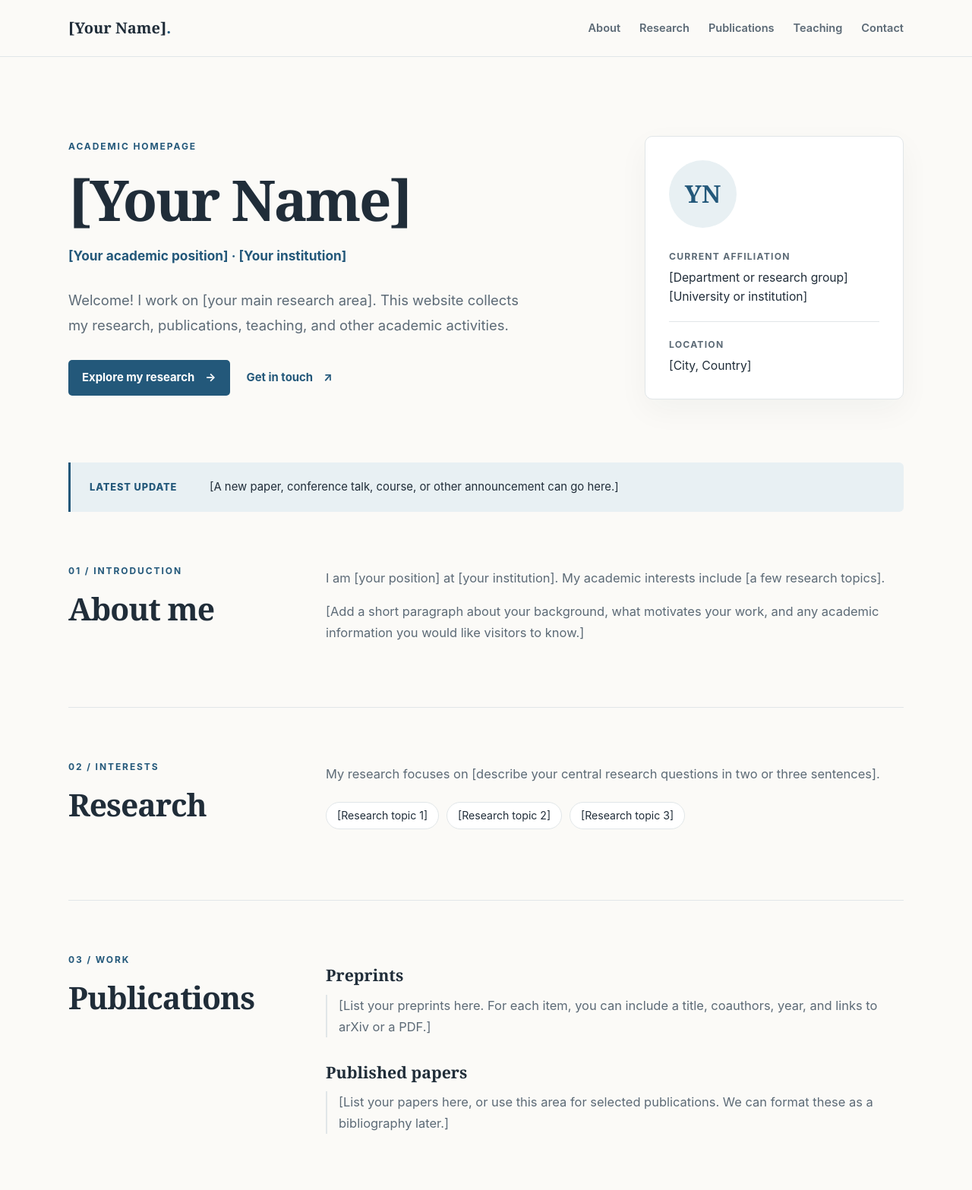
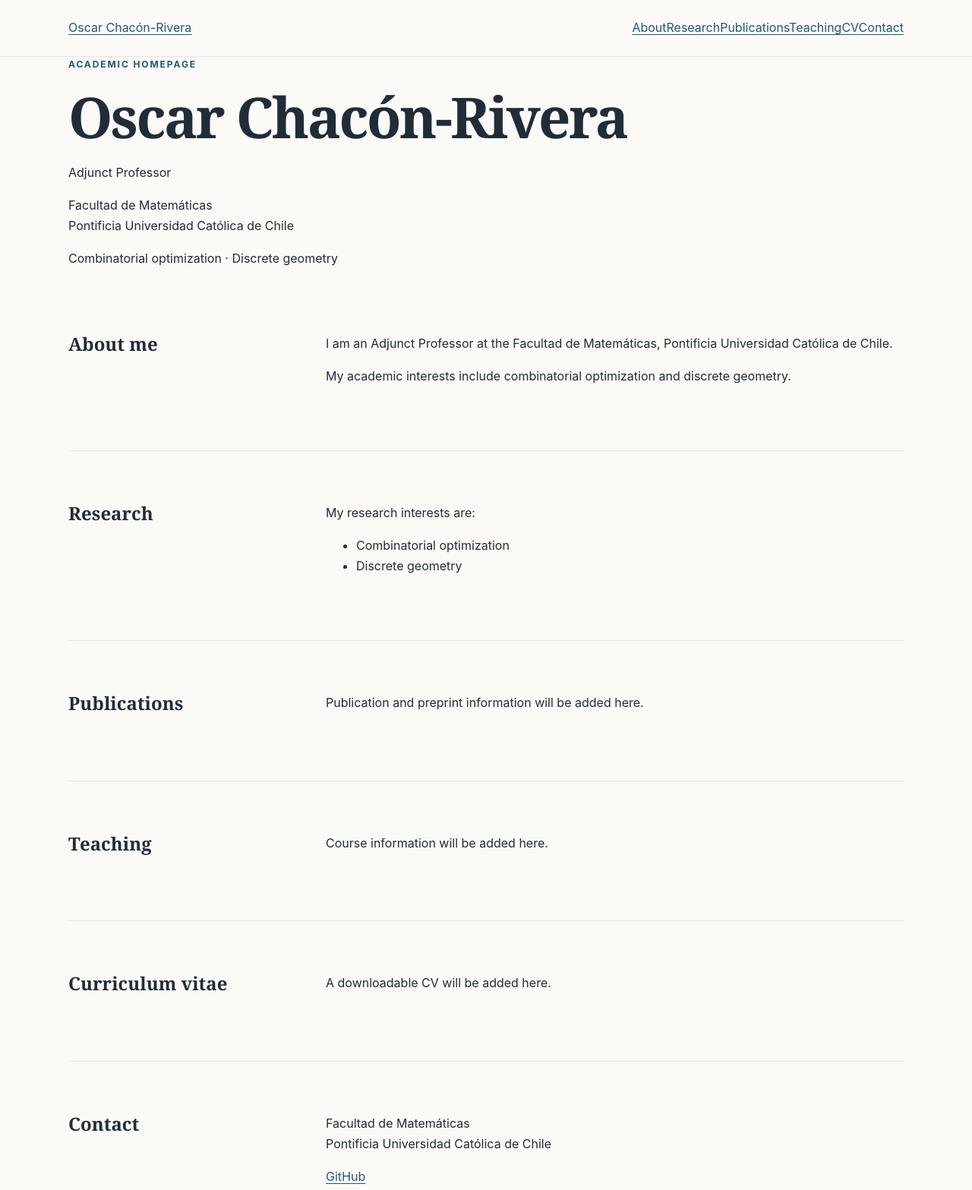
Before and after one commit to opchacon/opchacon.github.io, a plain HTML site: page index.html in a window 1280 px wide. Shown: the top 1567 px of the page at 76% size. Drawn offline with Linux system fonts and the light colour scheme.

Commit message:
Personalize index.html for Oscar's academic site

```diff
--- a/index.html
+++ b/index.html
@@ -1,137 +1,37 @@
-<!DOCTYPE html>
+<!doctype html>
 <html lang="en">
 <head>
-  <meta charset="UTF-8">
-  <meta name="viewport" content="width=device-width, initial-scale=1.0">
-  <meta name="description" content="Academic homepage of [Your Name]: research, publications, teaching, and contact information.">
-  <title>[Your Name] | Academic Homepage</title>
+<meta charset="utf-8">
+<meta name="viewport" content="width=device-width, initial-scale=1">
+<meta name="description" content="Oscar Chacón-Rivera — Adjunct Professor at Pontificia Universidad Católica de Chile. Combinatorial optimization and discrete geometry.">
+<title>Oscar Chacón-Rivera | Academic Homepage</title>
 <link rel="stylesheet" href="style.css">
 </head>
 <body>
-  <a class="skip-link" href="#main-content">Skip to main content</a>
-
+<a class="skip-link" href="#main">Skip to main content</a>
 <header class="site-header">
 <div class="container header-inner">
-      <a class="site-name" href="#home">[Your Name]<span class="site-name-dot">.</span></a>
-      <nav class="main-nav" aria-label="Main navigation">
-        <a href="#about">About</a>
-        <a href="#research">Research</a>
-        <a href="#publications">Publications</a>
-        <a href="#teaching">Teaching</a>
-        <a href="#contact">Contact</a>
+<a class="brand" href="#home">Oscar Chacón-Rivera</a>
+<nav aria-label="Main navigation">
+<a href="#about">About</a><a href="#research">Research</a><a href="#publications">Publications</a><a href="#teaching">Teaching</a><a href="#cv">CV</a><a href="#contact">Contact</a>
 </nav>
 </div>
 </header>
-
-  <main id="main-content">
-    <section class="hero container" id="home" aria-labelledby="hero-title">
-      <div class="hero-copy">
+<main id="main" class="container">
+<section id="home" class="intro">
 <p class="eyebrow">Academic homepage</p>
-        <h1 id="hero-title">[Your Name]</h1>
-        <p class="hero-subtitle">[Your academic position] · [Your institution]</p>
-        <p class="hero-intro">Welcome! I work on [your main research area]. This website collects my research, publications, teaching, and other academic activities.</p>
-        <div class="hero-actions">
-          <a class="button button-primary" href="#research">Explore my research <span aria-hidden="true">→</span></a>
-          <a class="button button-text" href="#contact">Get in touch <span aria-hidden="true">↗</span></a>
-        </div>
-      </div>
-      <aside class="profile-card" aria-label="Academic profile summary">
-        <!-- Later, replace the initials below with a profile photo if you want one. -->
-        <div class="avatar" aria-hidden="true">YN</div>
-        <p class="profile-label">Current affiliation</p>
-        <p class="profile-value">[Department or research group]<br>[University or institution]</p>
-        <div class="profile-divider"></div>
-        <p class="profile-label">Location</p>
-        <p class="profile-value">[City, Country]</p>
-      </aside>
+<h1>Oscar Chacón-Rivera</h1>
+<p class="role">Adjunct Professor</p>
+<p class="institution">Facultad de Matemáticas<br>Pontificia Universidad Católica de Chile</p>
+<p class="intro-line">Combinatorial optimization · Discrete geometry</p>
 </section>
-
-    <div class="container">
-      <div class="announcement" role="note">
-        <span class="announcement-heading">Latest update</span>
-        <p>[A new paper, conference talk, course, or other announcement can go here.]</p>
-      </div>
-    </div>
-
-    <section class="section container" id="about" aria-labelledby="about-heading">
-      <div class="section-heading">
-        <p class="eyebrow">01 / Introduction</p>
-        <h2 id="about-heading">About me</h2>
-      </div>
-      <div class="section-content prose">
-        <p>I am [your position] at [your institution]. My academic interests include [a few research topics].</p>
-        <p>[Add a short paragraph about your background, what motivates your work, and any academic information you would like visitors to know.]</p>
-      </div>
-    </section>
-
-    <section class="section container" id="research" aria-labelledby="research-heading">
-      <div class="section-heading">
-        <p class="eyebrow">02 / Interests</p>
-        <h2 id="research-heading">Research</h2>
-      </div>
-      <div class="section-content prose">
-        <p>My research focuses on [describe your central research questions in two or three sentences].</p>
-        <div class="topics" aria-label="Research topics">
-          <span class="topic">[Research topic 1]</span>
-          <span class="topic">[Research topic 2]</span>
-          <span class="topic">[Research topic 3]</span>
-        </div>
-      </div>
-    </section>
-
-    <section class="section container" id="publications" aria-labelledby="publications-heading">
-      <div class="section-heading">
-        <p class="eyebrow">03 / Work</p>
-        <h2 id="publications-heading">Publications</h2>
-      </div>
-      <div class="section-content prose">
-        <h3>Preprints</h3>
-        <p class="placeholder-note">[List your preprints here. For each item, you can include a title, coauthors, year, and links to arXiv or a PDF.]</p>
-        <h3>Published papers</h3>
-        <p class="placeholder-note">[List your papers here, or use this area for selected publications. We can format these as a bibliography later.]</p>
-      </div>
-    </section>
-
-    <section class="section container" id="teaching" aria-labelledby="teaching-heading">
-      <div class="section-heading">
-        <p class="eyebrow">04 / Classroom</p>
-        <h2 id="teaching-heading">Teaching</h2>
-      </div>
-      <div class="section-content prose">
-        <p>[Add current or past courses, semesters, institutions, and links to course material if applicable.]</p>
-      </div>
-    </section>
-
-    <section class="section container" id="activities" aria-labelledby="activities-heading">
-      <div class="section-heading">
-        <p class="eyebrow">05 / Academic life</p>
-        <h2 id="activities-heading">Talks &amp; activities</h2>
-      </div>
-      <div class="section-content prose">
-        <p>[Add seminars, conference talks, workshops, outreach, or events you've helped organize.]</p>
-      </div>
-    </section>
-
-    <section class="section container contact-section" id="contact" aria-labelledby="contact-heading">
-      <div class="section-heading">
-        <p class="eyebrow">06 / Say hello</p>
-        <h2 id="contact-heading">Contact</h2>
-      </div>
-      <div class="section-content prose">
-        <p>Feel free to contact me about research, teaching, or academic collaboration.</p>
-        <p><strong>Email:</strong> [your.email@institution.edu]</p>
-        <p><strong>Profiles:</strong> <a href="https://github.com/opchacon">GitHub</a> · [Add Google Scholar / ORCID / other links]</p>
-        <!-- Once you upload a PDF named cv.pdf inside a 'files' folder,
-             you can add a link such as: <a href="files/cv.pdf">Download my CV</a> -->
-      </div>
-    </section>
+<section class="section" id="about"><h2>About me</h2><div><p>I am an Adjunct Professor at the Facultad de Matemáticas, Pontificia Universidad Católica de Chile.</p><p>My academic interests include combinatorial optimization and discrete geometry.</p></div></section>
+<section class="section" id="research"><h2>Research</h2><div><p>My research interests are:</p><ul><li>Combinatorial optimization</li><li>Discrete geometry</li></ul><!-- Add a more detailed research statement here when ready. --></div></section>
+<section class="section" id="publications"><h2>Publications</h2><div><p class="pending">Publication and preprint information will be added here.</p><!-- Replace the paragraph with an ordered list of your works, with titles, coauthors, years and links. --></div></section>
+<section class="section" id="teaching"><h2>Teaching</h2><div><p class="pending">Course information will be added here.</p><!-- Add course names, terms, and materials here. --></div></section>
+<section class="section" id="cv"><h2>Curriculum vitae</h2><div><p class="pending">A downloadable CV will be added here.</p><!-- When you upload files/cv.pdf, use: <p><a href="files/cv.pdf">Download CV (PDF)</a></p> --></div></section>
+<section class="section" id="contact"><h2>Contact</h2><div><p>Facultad de Matemáticas<br>Pontificia Universidad Católica de Chile</p><p><a href="https://github.com/opchacon">GitHub</a></p><!-- Add a public email address here when you choose one. --></div></section>
 </main>
-
-  <footer class="site-footer">
-    <div class="container footer-inner">
-      <span>© 2026 [Your Name]</span>
-      <span>Made with HTML &amp; CSS · Hosted on GitHub Pages</span>
-    </div>
-  </footer>
+<footer><div class="container footer-inner"><span>© 2026 Oscar Chacón-Rivera</span><span>Hosted with GitHub Pages</span></div></footer>
 </body>
 </html>
```
Lines whose indentation alone changed are shown as unchanged.
